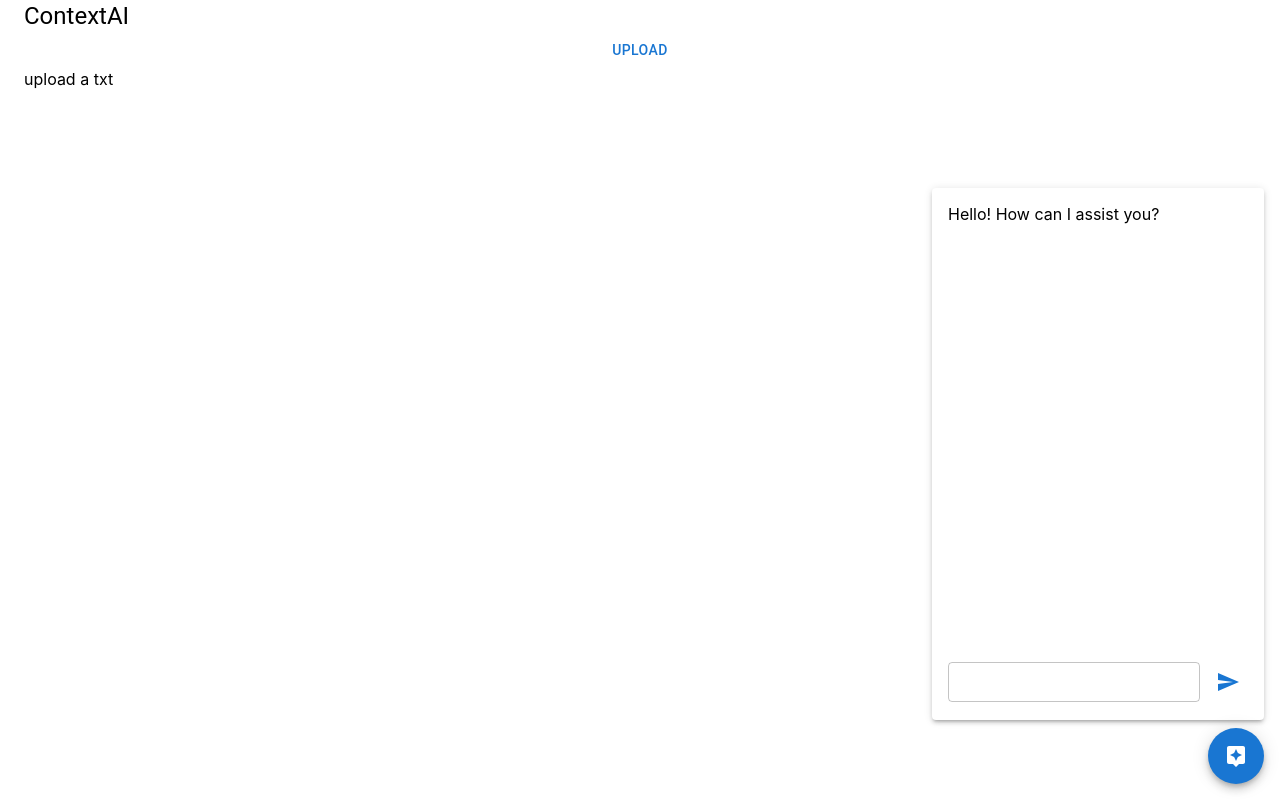
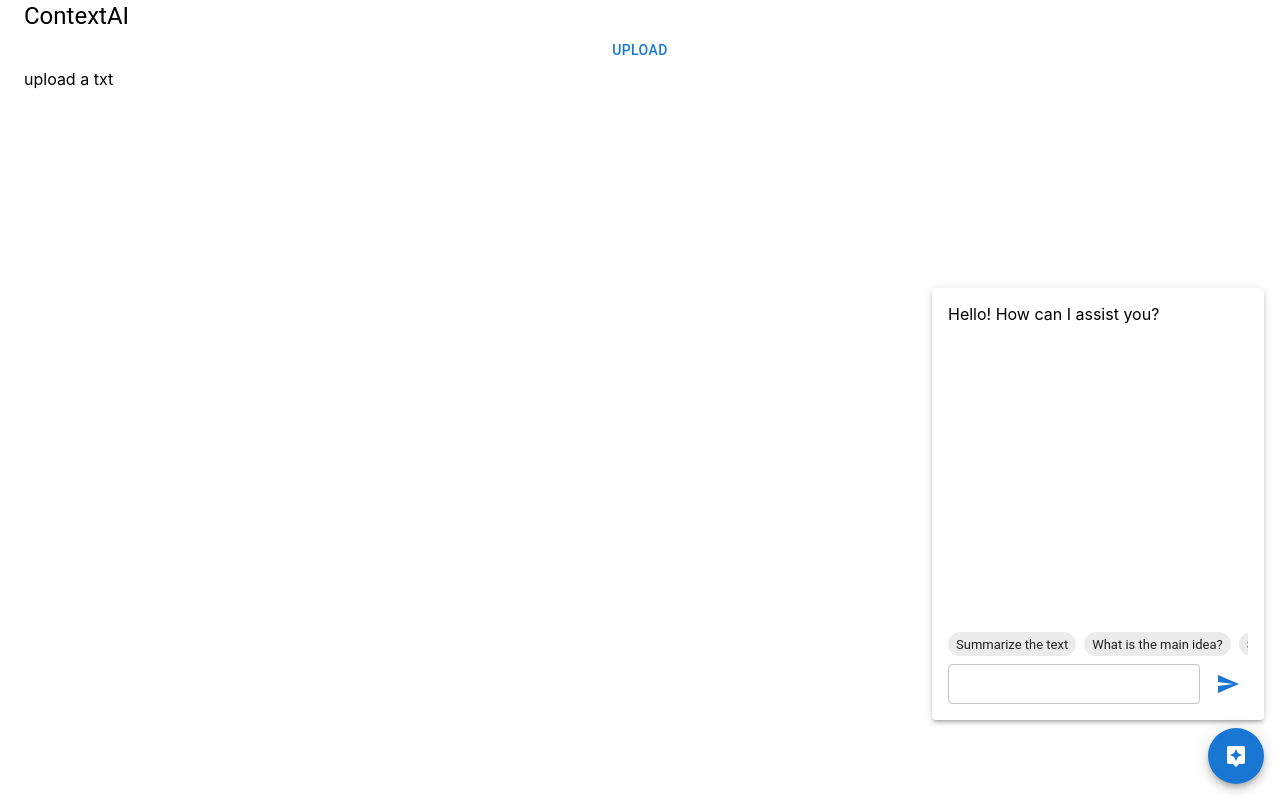
Before and after one commit to natheraf/digital-ocean-hackathon, a React (Create React App) app in the folder rclient/: page / in a window 1280 px wide. Both pictures are taken after a click on the button "chat". Built offline with nearby package versions, Linux system fonts and the light colour scheme.

Commit message:
feat: chip chat options

```diff
--- a/rclient/src/features/Chat.js
+++ b/rclient/src/features/Chat.js
@@ -1,4 +1,12 @@
-import { Box, Fab, IconButton, Paper, Stack, TextField } from "@mui/material";
+import {
+  Box,
+  Chip,
+  Fab,
+  IconButton,
+  Paper,
+  Stack,
+  TextField,
+} from "@mui/material";
 import * as React from "react";
 import AssistantIcon from "@mui/icons-material/Assistant";
 import SendIcon from "@mui/icons-material/Send";
@@ -51,14 +59,14 @@ export const Chat = () => {
             bottom: 80,
             right: 16,
             width: 300,
-            height: 500,
+            height: 400,
             p: 2,
           }}
           elevation={3}
         >
           <Stack>
             <Stack
-              sx={{ overflowY: "auto", height: 450, mb: 1 }}
+              sx={{ overflowY: "auto", height: 320, mb: 1 }}
               ref={chatWindowRef}
             >
               {messages.map((msg, index) => (
@@ -71,6 +79,24 @@ export const Chat = () => {
                 >
                   {msg}
                 </Box>
+              ))}
+            </Stack>
+            <Stack spacing={1}>
+              <Stack
+                direction={"row"}
+                spacing={1}
+                sx={{
+                  width: "100%",
+                  overflowX: "auto",
+                  scrollbarWidth: "none",
+                }}
+              >
+                {[
+                  "Summarize the text",
+                  "What is the main idea?",
+                  "Similar articles or stories",
+                ].map((preset) => (
+                  <Chip size={"small"} label={preset} onClick={() => {}} />
                 ))}
               </Stack>
               <Stack direction={"row"} spacing={1} sx={{ width: "100%" }}>
@@ -104,6 +130,7 @@ export const Chat = () => {
                 </IconButton>
               </Stack>
             </Stack>
+          </Stack>
         </Paper>
       )}
     </Box>
```
Lines whose indentation alone changed are shown as unchanged.
